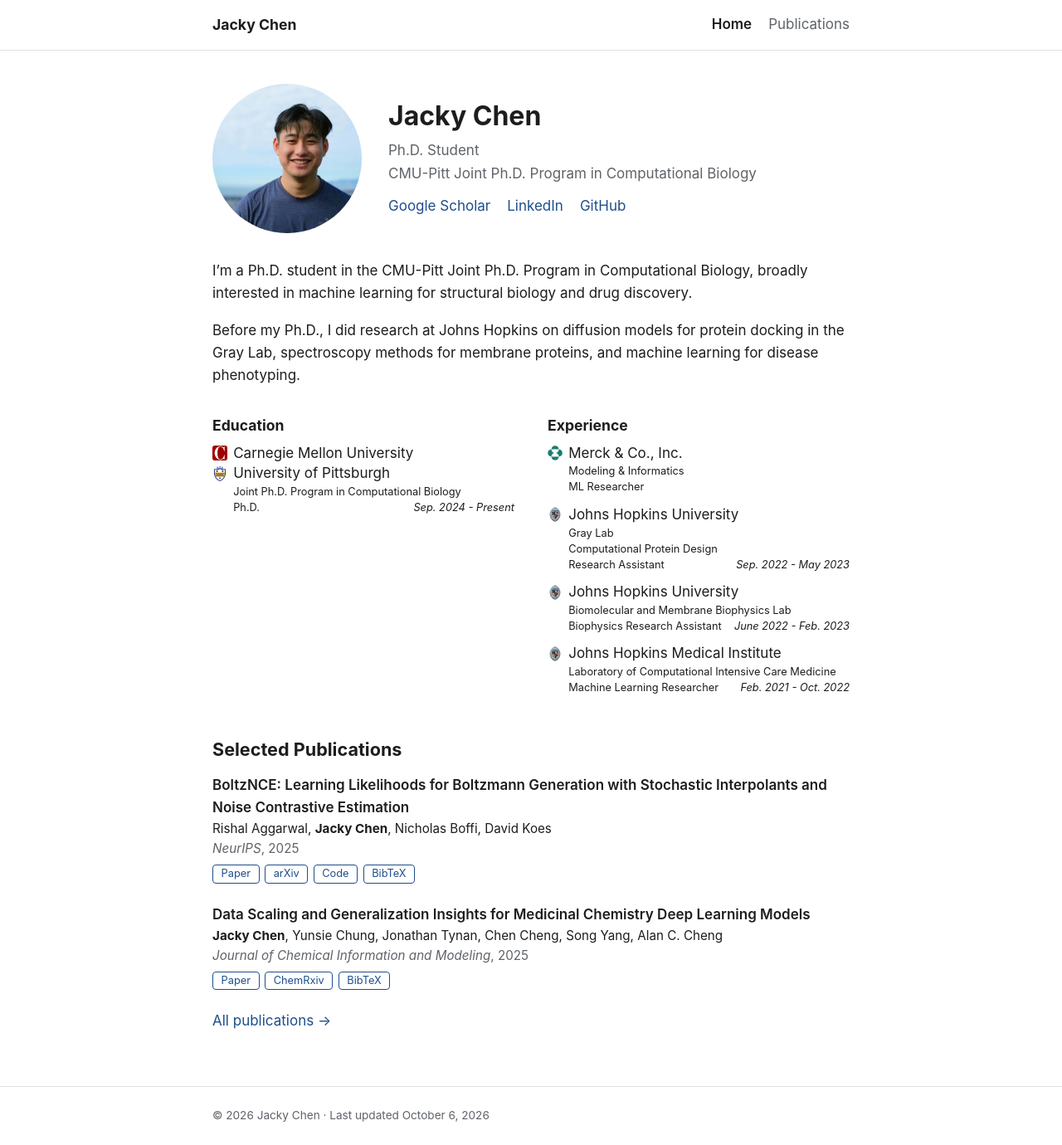
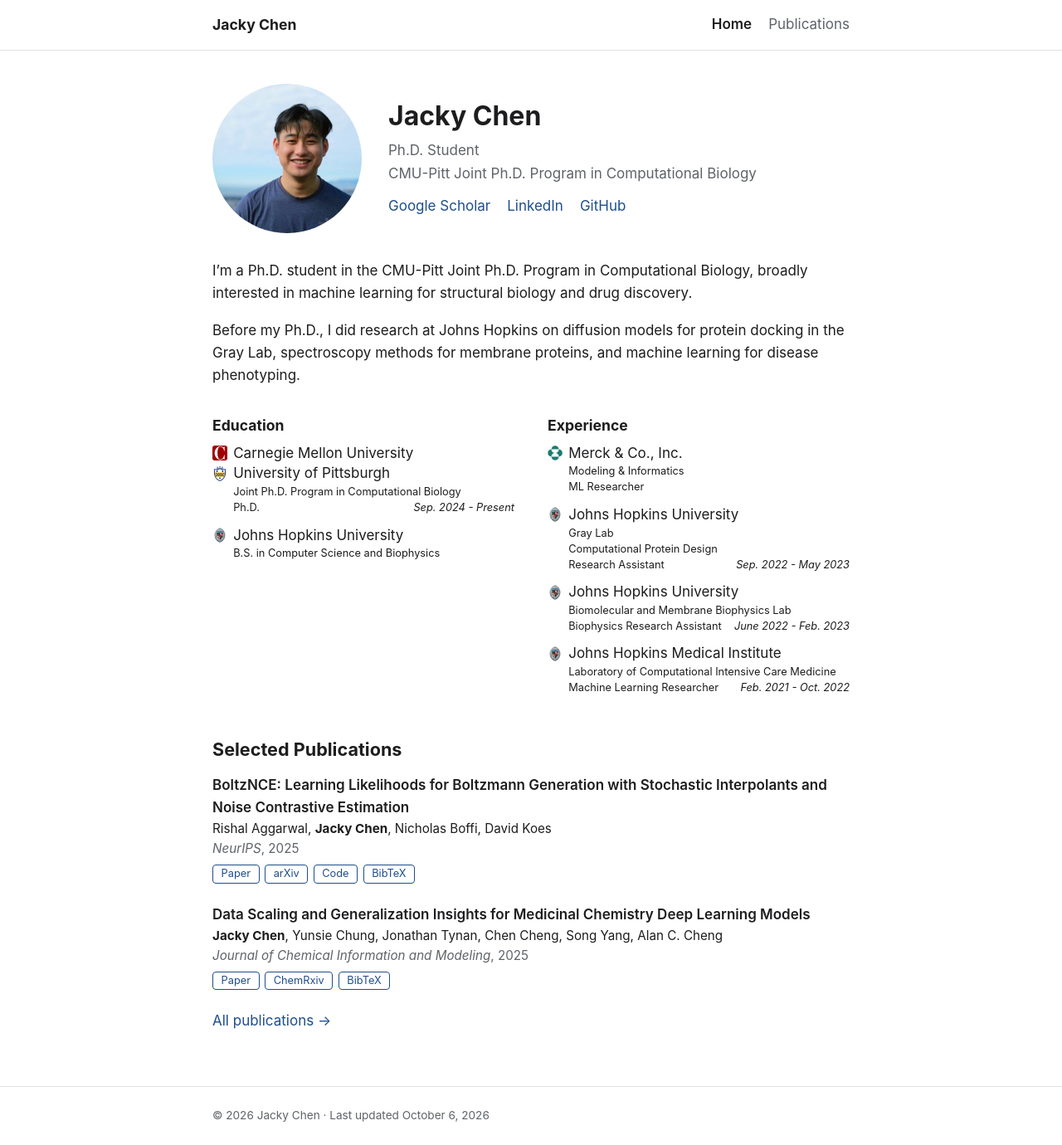
Before and after one commit to jackychen08/jackychen08.github.io, a Jekyll site: the page built from index.md, in a window 1280 px wide. Shown: the whole page at 83% size. Built offline with Jekyll 4.4.1, drawn with Linux system fonts in a browser that asks for light colours.

Commit message:
Add bachelor's degree to education
B.S. in Computer Science and Biophysics, Johns Hopkins University.
Dates still to be filled in.

Co-Authored-By: Claude Opus 5.5 <noreply@anthropic.com>
Claude-Session: https://claude.ai/code/session_01SFKn8DoVL7ZXZfSh8DeZDn

```diff
--- a/_data/education.yml
+++ b/_data/education.yml
@@ -12,3 +12,7 @@
   detail: Joint Ph.D. Program in Computational Biology
   role: Ph.D.
   dates: Sep. 2024 - Present
+- org: Johns Hopkins University
+  logo: /assets/img/logos/jhu.png
+  role: B.S. in Computer Science and Biophysics
+  # dates: add start - end, e.g. "Sep. 2019 - May 2023"
```
